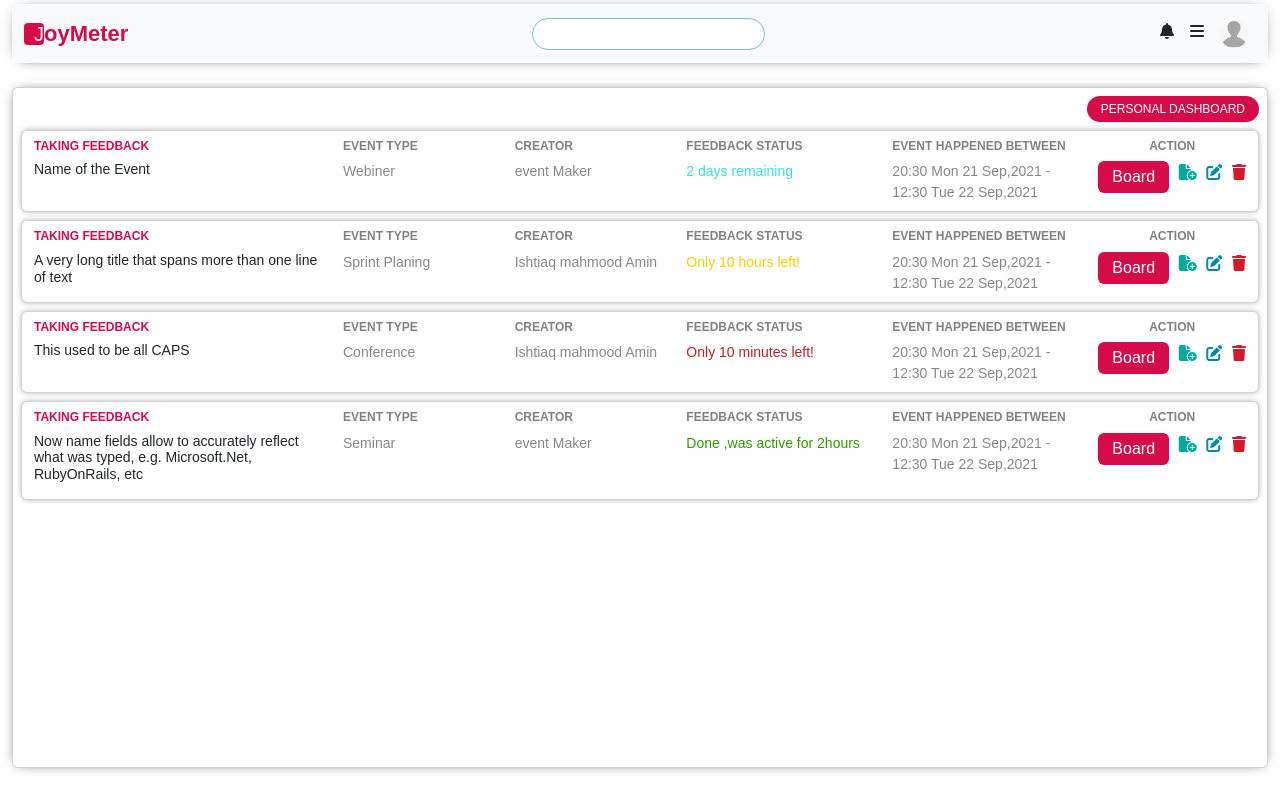
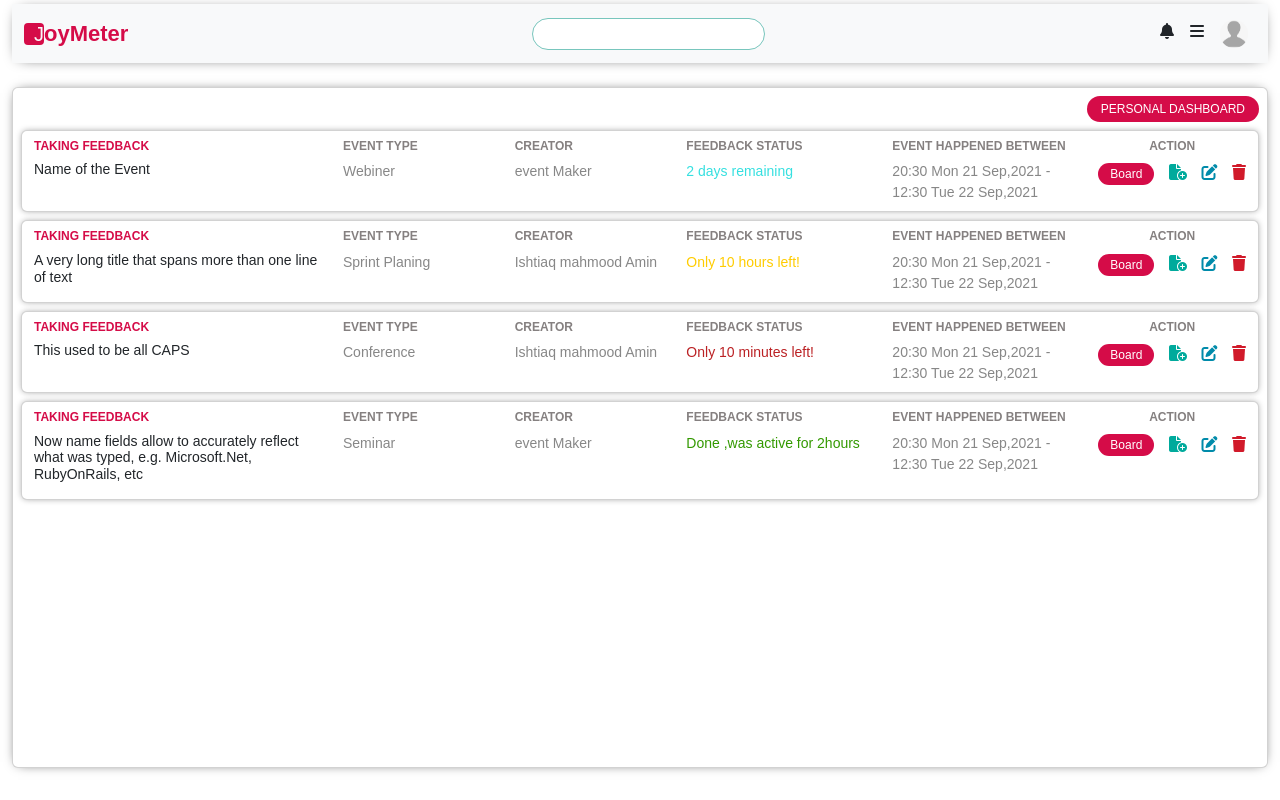
Before and after one commit to praveen1642/task, an Angular app: page / in a window 1280 px wide. Built offline with nearby package versions, Linux system fonts and the light colour scheme.

Commit message:
changes added - button

```diff
--- a/src/app/home/home.component.html
+++ b/src/app/home/home.component.html
@@ -34,7 +34,9 @@
         <div class="col">
           <h6 class="heading d-flex justify-content-center">ACTION</h6>
           <div class="d-flex justify-content-between">
-            <a href="/board"> <button class="btn btn-primary">Board</button></a>
+            <a href="/board">
+              <button class="btn btn-primary board-btn">Board</button></a
+            >
             <div tabindex="0" data-bs-toggle="tooltip" title="Post">
               <i class="fa-solid fa-file-circle-plus post-icon"></i>
             </div>
--- a/src/app/home/home.component.scss
+++ b/src/app/home/home.component.scss
@@ -48,3 +48,8 @@
 .dashboard-icon{
     color:#aaa700
 }
+.board-btn{
+    border-radius: 20px;
+    padding: 2px 12px;
+    font-size: 12px;
+}
```
